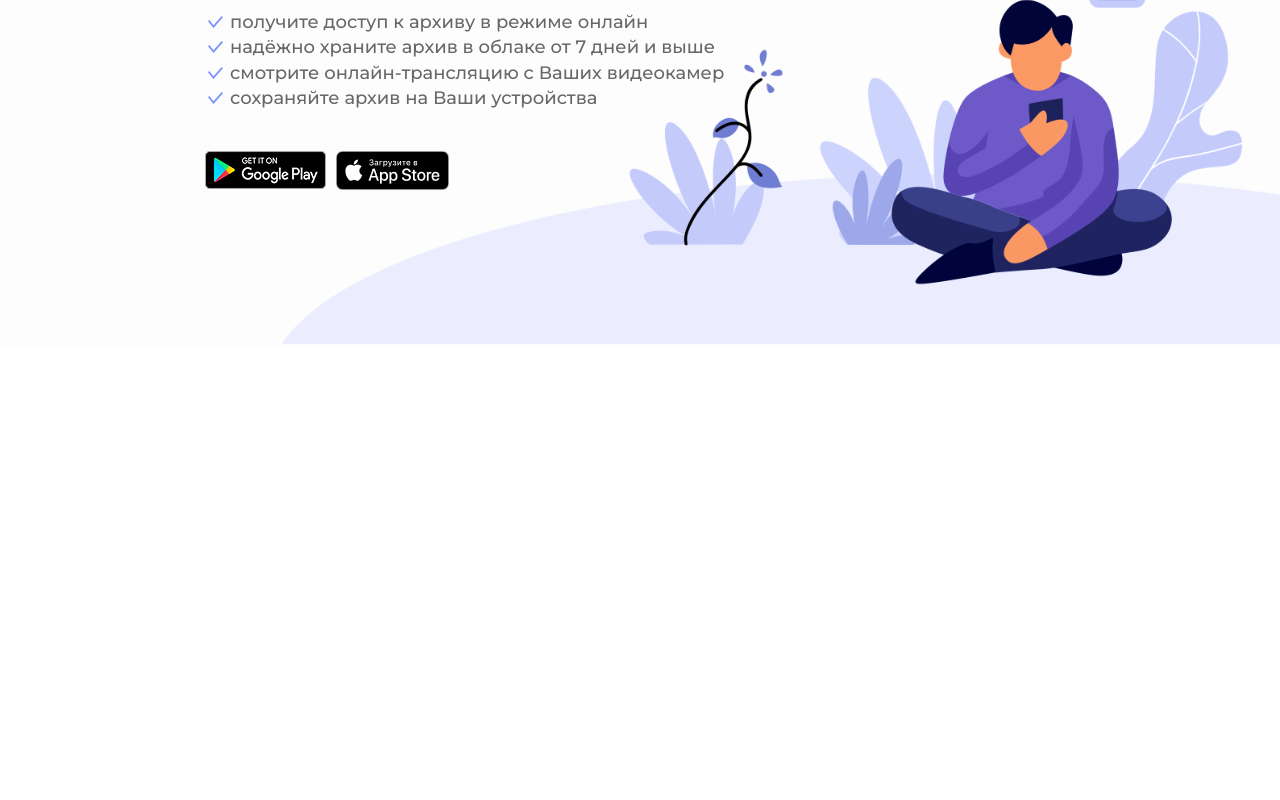
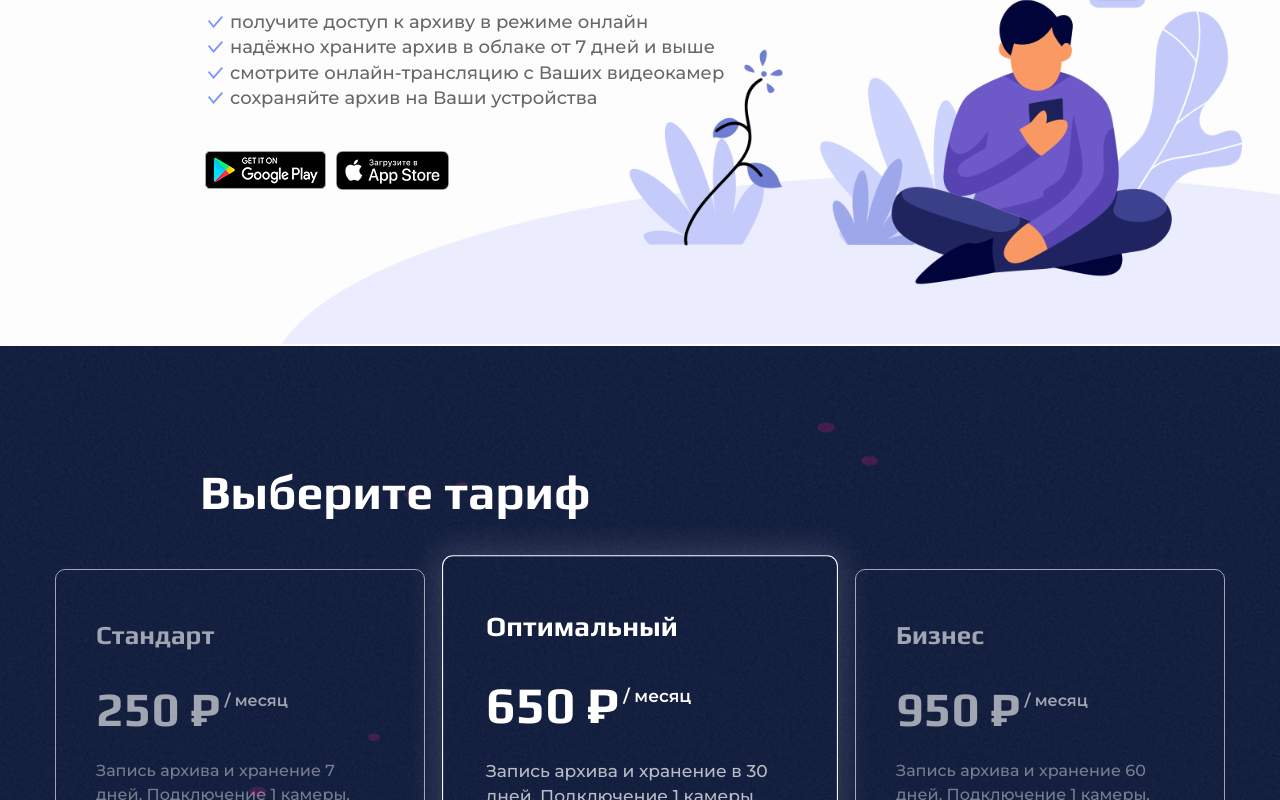
Before and after one commit to EgorEzhkov/camProject, a React (Vite) app: page / in a window 1280 px wide. Shown: the part 2000-2800 px from the top of the page. Before the commit the page ends 2346 px from the top, so only its background shows below. Built offline with nearby package versions, Linux system fonts and the light colour scheme.

Commit message:
rateSection is ready

```diff
--- a/src/App.tsx
+++ b/src/App.tsx
@@ -1,6 +1,7 @@
 import "./App.css";
 import DownloadSection from "./components/DownloadSection/DownloadSection";
 import Header from "./components/Header/Header";
+import RateSection from "./components/RateSection/RateSection";
 import ServisecSection from "./components/ServisecSection/ServisecSection";
 import WelcomeSection from "./components/WelcomeSection/WelcomeSection";
 function App() {
@@ -10,6 +11,7 @@ function App() {
       <WelcomeSection></WelcomeSection>
       <ServisecSection></ServisecSection>
       <DownloadSection></DownloadSection>
+      <RateSection></RateSection>
     </>
   );
 }
--- /dev/null
+++ b/src/components/RateSection/RateSection.module.css
@@ -0,0 +1,13 @@
+.mainContainer {
+  padding: 120px 200px;
+  background-image: url("../../assets/images/backgroundImageForRateSection.png");
+}
+.titleContainer {
+}
+.cardList {
+  display: flex;
+  flex-direction: row;
+  gap: 30px;
+  justify-content: center;
+  margin-top: 50px;
+}
--- /dev/null
+++ b/src/components/RateSection/RateSection.tsx
@@ -0,0 +1,46 @@
+import { useState } from "react";
+import RateCard from "../../ui/RateCard/RateCard";
+import Title from "../../ui/Title/Title";
+import styles from "./RateSection.module.css";
+
+const RateSection = () => {
+  const [focusCard, setFocusCard] = useState<number>(2);
+
+  return (
+    <>
+      <div className={styles.mainContainer}>
+        <div className={styles.titleContainer}>
+          <Title color="white">Выберите тариф</Title>
+        </div>
+        <div className={styles.cardList}>
+          <div onClick={() => setFocusCard(1)}>
+            <RateCard
+              subtitle="Стандарт"
+              price="250"
+              description="Запись архива и хранение 7 дней. Подключение 1 камеры. Онлайн доступ к камере"
+              focuse={focusCard === 1 ? true : false}
+            ></RateCard>
+          </div>
+          <div onClick={() => setFocusCard(2)}>
+            <RateCard
+              subtitle="Оптимальный"
+              price="650"
+              description="Запись архива и хранение в 30 дней. Подключение 1 камеры. Онлайн доступ к камере"
+              focuse={focusCard === 2 ? true : false}
+            ></RateCard>
+          </div>
+          <div onClick={() => setFocusCard(3)}>
+            <RateCard
+              subtitle="Бизнес"
+              price="950"
+              description="Запись архива и хранение 60 дней. Подключение 1 камеры. Онлайн доступ к камере"
+              focuse={focusCard === 3 ? true : false}
+            ></RateCard>
+          </div>
+        </div>
+      </div>
+    </>
+  );
+};
+
+export default RateSection;
--- a/src/ui/Button/Button.tsx
+++ b/src/ui/Button/Button.tsx
@@ -12,6 +12,8 @@ interface Props {
   padding?: string;
   textMargin?: string;
   buttonMargin?: string;
+  lineHeight?: string;
+  width?: string;
 }
 
 const Button: FC<Props> = ({
@@ -26,6 +28,8 @@ const Button: FC<Props> = ({
   padding = "0",
   textMargin = "0",
   buttonMargin = "0",
+  lineHeight = "110%",
+  width,
 }) => {
   const styleButton = {
     fontFamily,
@@ -34,12 +38,15 @@ const Button: FC<Props> = ({
     fontSize,
     backgroundColor: backgroundColor ? "#007bff" : "transparent",
     color: color,
-    border: border ? "1px solid " : "none",
+    border: border ? "1px solid" : "none",
     borderColor: borderColor === "blue" ? "#386DF4" : "#5C17CD",
     padding: padding,
     borderRadius: "4px",
     cursor: "pointer",
     margin: buttonMargin,
+    lineHeight: lineHeight,
+    width: width,
+    transition: ".3s ease-in-out all",
   } as const;
 
   return (
--- /dev/null
+++ b/src/ui/RateCard/RateCard.module.css
@@ -0,0 +1,59 @@
+.card {
+  box-sizing: border-box;
+  display: flex;
+  flex-direction: column;
+  width: 370px;
+  transition: 0.3s ease-in-out all;
+  align-items: start;
+  border: 1px solid white;
+  border-radius: 10px;
+  padding: 50px 40px;
+  opacity: 0.6;
+  user-select: none;
+  cursor: pointer;
+}
+.fullOpacity {
+  box-sizing: border-box;
+  opacity: 1;
+  transform: scale(1.07);
+  -webkit-box-shadow: 0px 0px 30px 5px rgba(255, 255, 255, 0.15);
+  -moz-box-shadow: 0px 0px 30px 5px rgba(255, 255, 255, 0.15);
+  box-shadow: 0px 0px 30px 5px rgba(255, 255, 255, 0.15);
+}
+.subtitle {
+  font-family: "Play", "Courier New", Courier, monospace;
+  font-weight: bold;
+  font-size: 26px;
+  line-height: 120%;
+  text-align: start;
+  margin: 0 0 30px 0;
+}
+.priceContainer {
+  display: flex;
+  flex-direction: row;
+}
+.price {
+  font-family: "Play", "Courier New", Courier, monospace;
+  font-weight: bold;
+  font-size: 48px;
+  line-height: 120%;
+  margin: 0;
+}
+.month {
+  justify-content: start;
+  font-family: "MontSerrat", "Courier New", Courier, monospace;
+  font-weight: 600;
+  line-height: 120%;
+  margin: 10px 0 0 5px;
+}
+.description {
+  font-family: "MontSerrat", "Courier New", Courier, monospace;
+  font-weight: 500;
+  line-height: 150%;
+  font-size: 16px;
+  color: white;
+  opacity: 0.7;
+  text-align: start;
+  max-width: 328px;
+  margin: 20px 0 30px 0;
+}
--- /dev/null
+++ b/src/ui/RateCard/RateCard.tsx
@@ -0,0 +1,57 @@
+import type { FC } from "react";
+import styles from "./RateCard.module.css";
+import Button from "../Button/Button";
+
+interface RateCardProps {
+  subtitle: string;
+  price: string;
+  description: string;
+  focuse: boolean;
+}
+
+const RateCard: FC<RateCardProps> = ({
+  subtitle,
+  price,
+  description,
+  focuse,
+}) => {
+  return (
+    <>
+      <div className={`${styles.card} ${focuse && styles.fullOpacity}`}>
+        <h2 className={styles.subtitle}>{subtitle}</h2>
+        <div className={styles.priceContainer}>
+          <h3 className={styles.price}>{price} ₽</h3>
+          <p className={styles.month}>/ месяц</p>
+        </div>
+        <p className={styles.description}>{description}</p>
+        {focuse ? (
+          <Button
+            fontFamily="Montserrat"
+            fontSize={18}
+            fontWeight="Bold"
+            backgroundColor={true}
+            padding="15px 0"
+            width="100%"
+          >
+            Оставить заявку
+          </Button>
+        ) : (
+          <Button
+            fontFamily="Montserrat"
+            fontSize={18}
+            fontWeight="Medium"
+            backgroundColor={false}
+            borderColor="blue"
+            border={true}
+            width="100%"
+            padding="15px 0"
+          >
+            Оставить заявку
+          </Button>
+        )}
+      </div>
+    </>
+  );
+};
+
+export default RateCard;
```
Also changed, not shown: src/assets/images/backgroundImageForRateSection.png (added).
